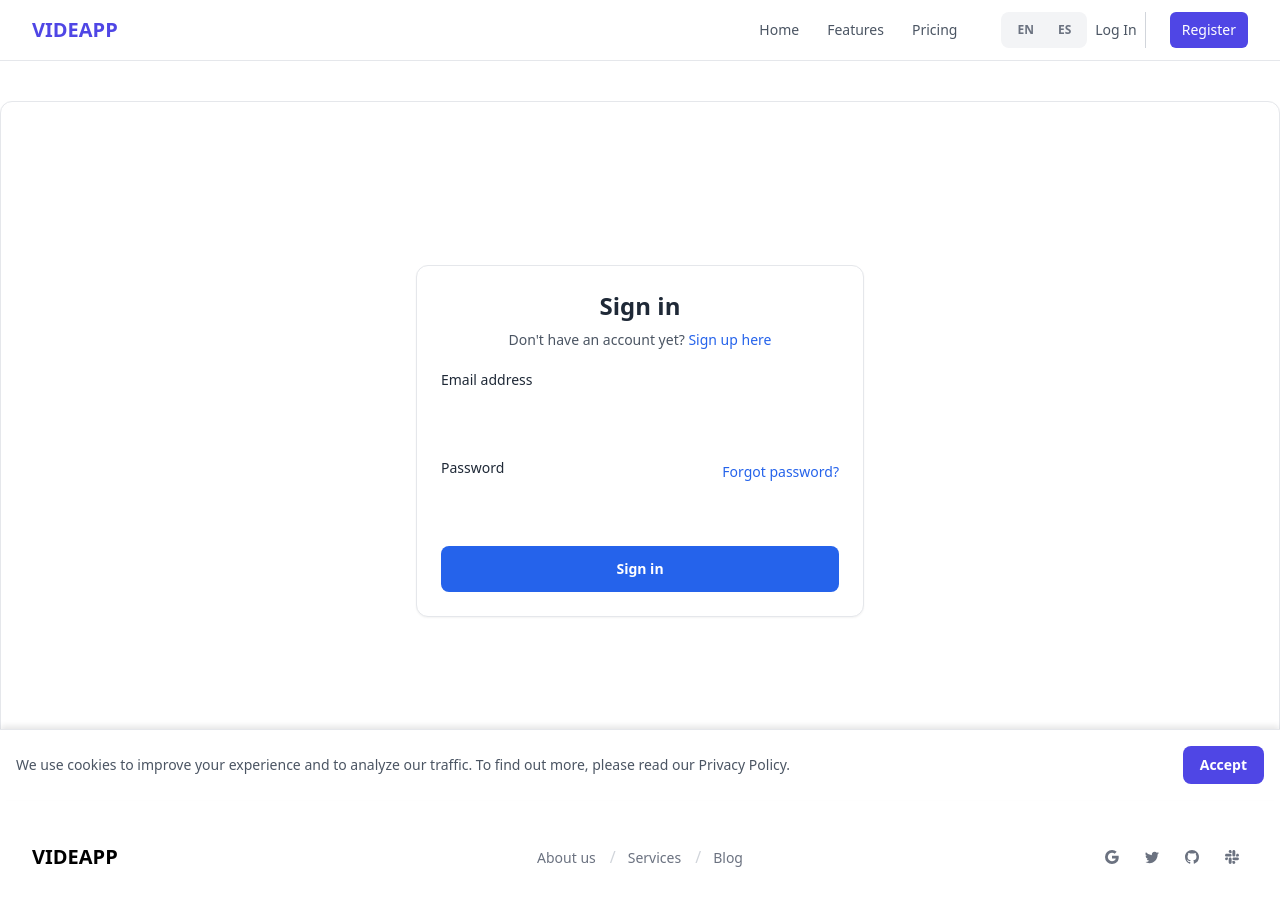
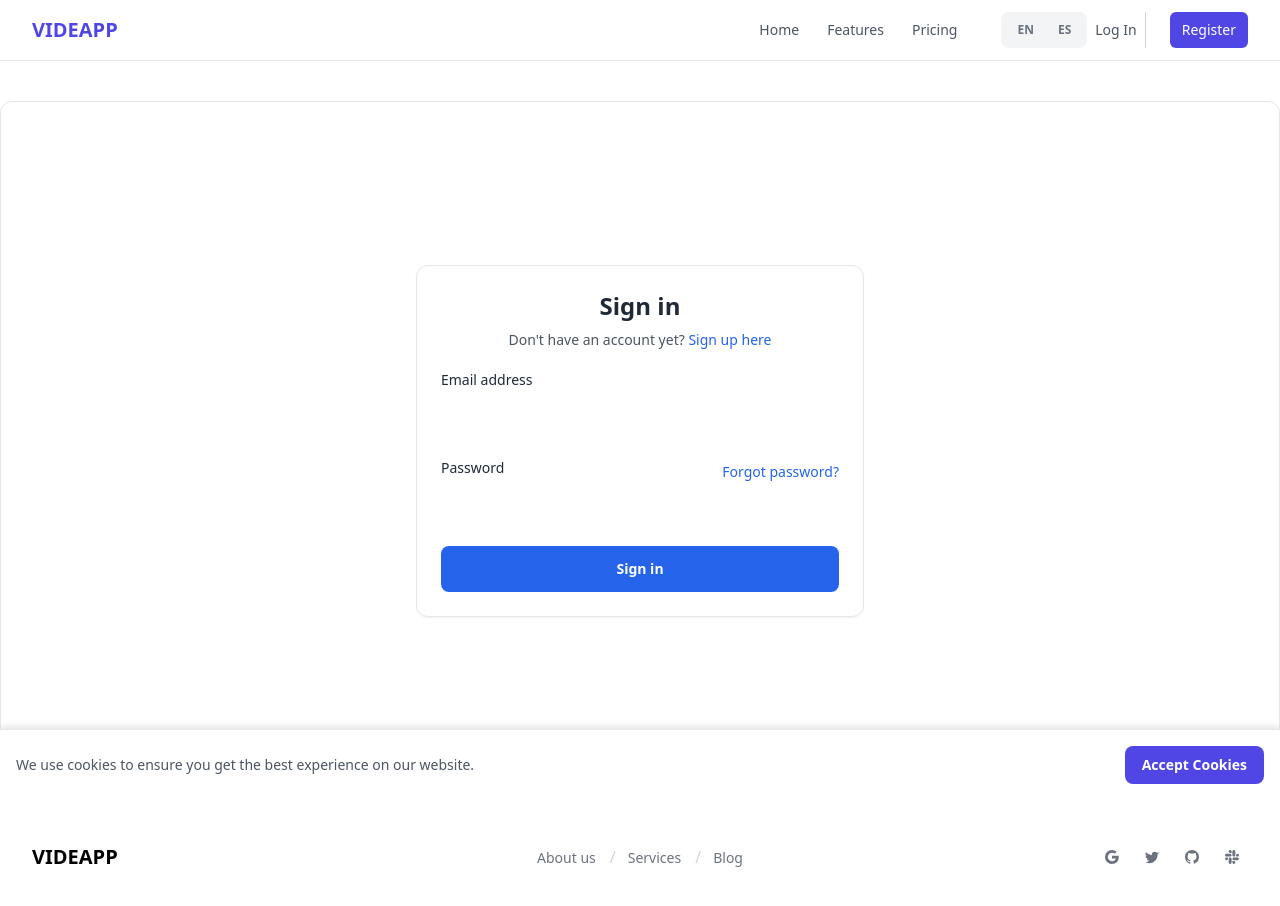
Before and after one commit to pdv88/admin-comunidad, a React (Vite) app in the folder client/: page /login in a window 1280 px wide. Shown: the top 906 px of the page. Built offline with nearby package versions, Linux system fonts and the light colour scheme.

Commit message:
feat: Implement core client-side routing, dashboard layout, internationalization, and privacy notice.

```diff
--- a/client/src/App.jsx
+++ b/client/src/App.jsx
@@ -19,7 +19,7 @@ import Properties from "./pages/Properties";
 import UserManagement from "./pages/UserManagement";
 import UpdatePassword from "./pages/UpdatePassword";
 import Settings from "./pages/Settings";
-import CookieConsent from "./components/CookieConsent"; // Import CookieConsent
+import PrivacyNotice from "./components/PrivacyNotice"; // Import PrivacyNotice
 
 import { AuthProvider } from "./context/AuthContext";
 import ProtectedRoute from "./components/ProtectedRoute";
@@ -50,7 +50,7 @@ function App() {
           <Route path="/verifyEmail/:token" element={<EmailVerification />} />
           <Route path="/update-password" element={<UpdatePassword />} />
         </Routes>
-        <CookieConsent />
+        <PrivacyNotice />
       </Router>
     </AuthProvider>
   );
--- a/client/src/components/DashboardLayout.jsx
+++ b/client/src/components/DashboardLayout.jsx
@@ -50,7 +50,9 @@ const DashboardLayout = ({ children }) => {
             {/* Sidebar */}
             <div className={`fixed inset-y-0 left-0 z-50 w-64 bg-white border-r border-gray-200 dark:bg-neutral-800 dark:border-neutral-700 transform transition-transform duration-300 ease-in-out md:translate-x-0 md:static md:inset-auto ${isSidebarOpen ? 'translate-x-0' : '-translate-x-full'}`}>
                 <div className="p-6 flex justify-between items-center">
-                    <h1 className="text-xl font-bold text-gray-800 dark:text-white">{t('dashboard_layout.brand')}</h1>
+                    <Link to="/" className="text-xl font-bold text-gray-800 dark:text-white hover:text-gray-600 dark:hover:text-gray-300">
+                        {t('dashboard_layout.brand')}
+                    </Link>
                     <button onClick={closeSidebar} className="md:hidden text-gray-500 hover:text-gray-700 dark:text-neutral-400">
                         <svg className="w-5 h-5" fill="none" stroke="currentColor" viewBox="0 0 24 24"><path strokeLinecap="round" strokeLinejoin="round" strokeWidth="2" d="M6 18L18 6M6 6l12 12" /></svg>
                     </button>
--- a/client/src/components/CookieConsent.jsx
+++ b/client/src/components/PrivacyNotice.jsx
@@ -1,7 +1,7 @@
 import React, { useState, useEffect } from 'react';
 import { useTranslation } from 'react-i18next';
 
-const CookieConsent = () => {
+const PrivacyNotice = () => {
     const [showBanner, setShowBanner] = useState(false);
     const { t } = useTranslation();
 
@@ -40,4 +40,4 @@ const CookieConsent = () => {
     );
 };
 
-export default CookieConsent;
+export default PrivacyNotice;
--- a/client/src/locales/en/translation.json
+++ b/client/src/locales/en/translation.json
@@ -242,8 +242,11 @@
             "title": "Subscription & Payment",
             "plan": "Current Plan",
             "active": "Active",
-            "next_billing": "Next billing date",
-            "manage": "Manage Subscription"
+            "next_billing": "Next billing date"
         }
+    },
+    "cookies": {
+        "message": "We use cookies to ensure you get the best experience on our website.",
+        "accept": "Accept Cookies"
     }
 }
--- a/client/src/locales/es/translation.json
+++ b/client/src/locales/es/translation.json
@@ -242,8 +242,11 @@
             "title": "Suscripción y Pagos",
             "plan": "Plan Actual",
             "active": "Activo",
-            "next_billing": "Próxima facturación",
-            "manage": "Gestionar Suscripción"
+            "next_billing": "Próxima facturación"
         }
+    },
+    "cookies": {
+        "message": "Utilizamos cookies para asegurar que tengas la mejor experiencia en nuestro sitio web.",
+        "accept": "Aceptar Cookies"
     }
 }
```
